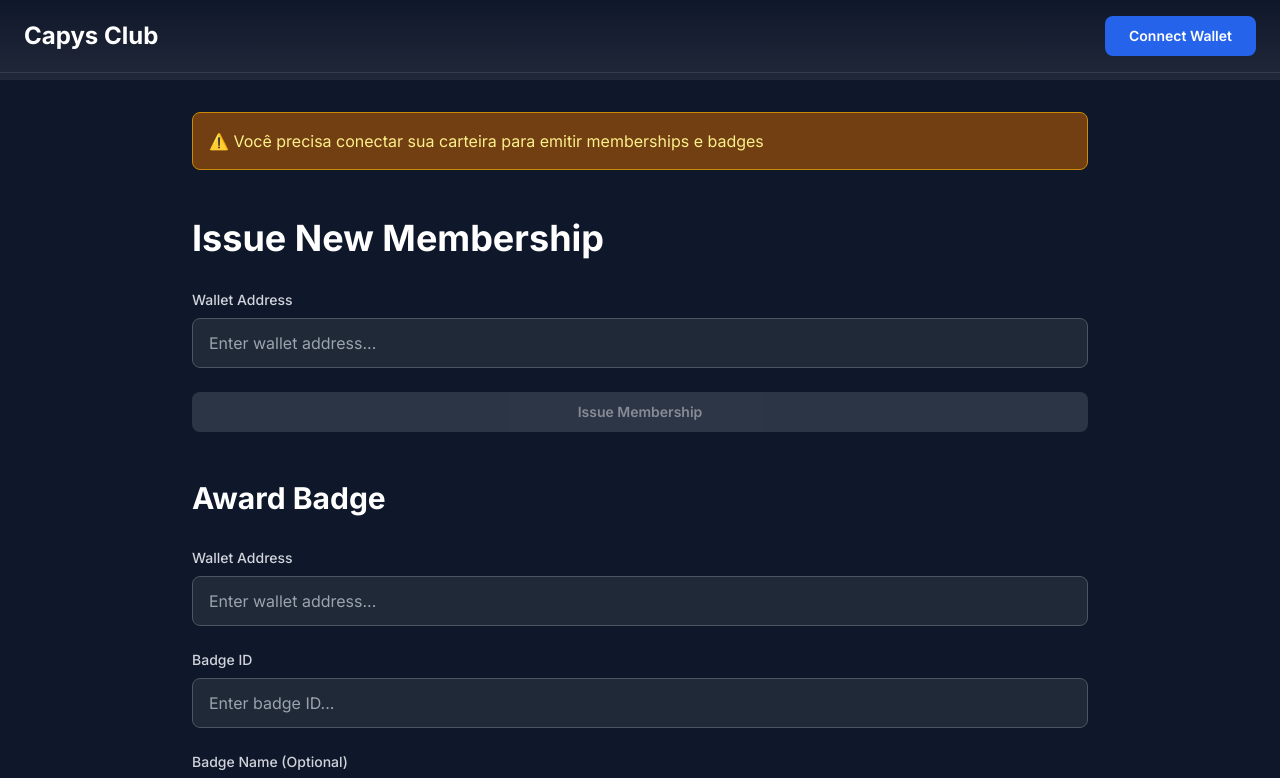
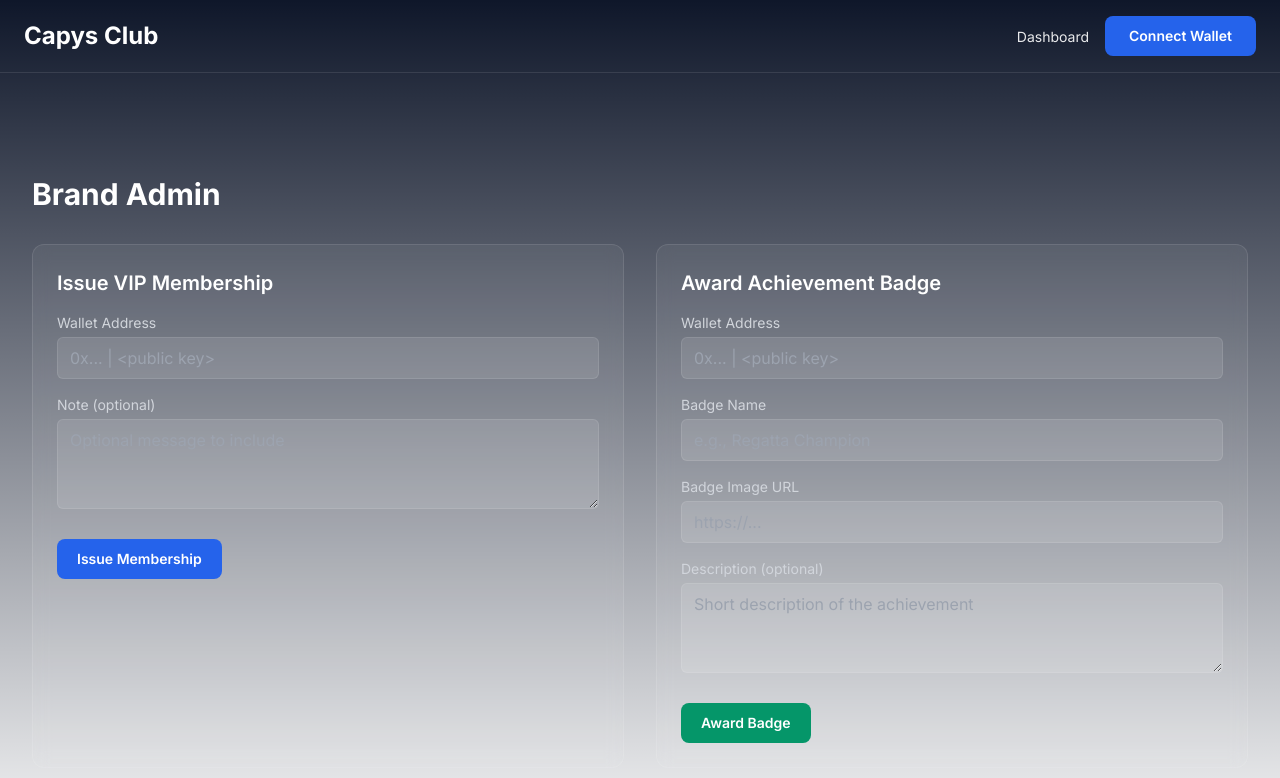
Before and after one commit to oaxiapsolrac/frontend-hackmeridian, a Next.js app: page /admin in a window 1280 px wide. Shown: the top 778 px of the page. Built offline with nearby package versions, Linux system fonts and the light colour scheme; no server answers.

Commit message:
add mocks

```diff
--- /dev/null
+++ b/src/app/(brand)/admin/page.tsx
@@ -0,0 +1,87 @@
+import { Button } from '@/components/ui/button'
+
+export default function BrandAdminPage() {
+  return (
+    <main className="min-h-screen w-full px-4 sm:px-8 py-24 text-white">
+      <div className="max-w-7xl mx-auto">
+        <h1 className="text-3xl font-bold mb-8">Brand Admin</h1>
+
+        <div className="grid grid-cols-1 lg:grid-cols-2 gap-8">
+          {/* Issue VIP Membership */}
+          <section className="rounded-xl border border-white/10 bg-white/5 backdrop-blur p-6">
+            <h2 className="text-xl font-semibold mb-4">Issue VIP Membership</h2>
+            <form className="space-y-4">
+              <div>
+                <label htmlFor="vip-wallet" className="block text-sm text-gray-300 mb-1">Wallet Address</label>
+                <input
+                  id="vip-wallet"
+                  type="text"
+                  placeholder="0x... | <public key>"
+                  className="w-full rounded-md bg-white/10 border border-white/10 px-3 py-2 text-white placeholder:text-gray-400 focus:outline-none focus:ring-2 focus:ring-white/30"
+                />
+              </div>
+              <div>
+                <label htmlFor="vip-note" className="block text-sm text-gray-300 mb-1">Note (optional)</label>
+                <textarea
+                  id="vip-note"
+                  rows={3}
+                  placeholder="Optional message to include"
+                  className="w-full rounded-md bg-white/10 border border-white/10 px-3 py-2 text-white placeholder:text-gray-400 focus:outline-none focus:ring-2 focus:ring-white/30"
+                />
+              </div>
+              <div className="pt-2">
+                <Button className="bg-blue-600 hover:bg-blue-700 text-white font-semibold px-5 py-2 rounded-lg">Issue Membership</Button>
+              </div>
+            </form>
+          </section>
+
+          {/* Award Achievement Badge */}
+          <section className="rounded-xl border border-white/10 bg-white/5 backdrop-blur p-6">
+            <h2 className="text-xl font-semibold mb-4">Award Achievement Badge</h2>
+            <form className="space-y-4">
+              <div>
+                <label htmlFor="badge-wallet" className="block text-sm text-gray-300 mb-1">Wallet Address</label>
+                <input
+                  id="badge-wallet"
+                  type="text"
+                  placeholder="0x... | <public key>"
+                  className="w-full rounded-md bg-white/10 border border-white/10 px-3 py-2 text-white placeholder:text-gray-400 focus:outline-none focus:ring-2 focus:ring-white/30"
+                />
+              </div>
+              <div>
+                <label htmlFor="badge-name" className="block text-sm text-gray-300 mb-1">Badge Name</label>
+                <input
+                  id="badge-name"
+                  type="text"
+                  placeholder="e.g., Regatta Champion"
+                  className="w-full rounded-md bg-white/10 border border-white/10 px-3 py-2 text-white placeholder:text-gray-400 focus:outline-none focus:ring-2 focus:ring-white/30"
+                />
+              </div>
+              <div>
+                <label htmlFor="badge-image" className="block text-sm text-gray-300 mb-1">Badge Image URL</label>
+                <input
+                  id="badge-image"
+                  type="url"
+                  placeholder="https://..."
+                  className="w-full rounded-md bg-white/10 border border-white/10 px-3 py-2 text-white placeholder:text-gray-400 focus:outline-none focus:ring-2 focus:ring-white/30"
+                />
+              </div>
+              <div>
+                <label htmlFor="badge-desc" className="block text-sm text-gray-300 mb-1">Description (optional)</label>
+                <textarea
+                  id="badge-desc"
+                  rows={3}
+                  placeholder="Short description of the achievement"
+                  className="w-full rounded-md bg-white/10 border border-white/10 px-3 py-2 text-white placeholder:text-gray-400 focus:outline-none focus:ring-2 focus:ring-white/30"
+                />
+              </div>
+              <div className="pt-2">
+                <Button className="bg-emerald-600 hover:bg-emerald-700 text-white font-semibold px-5 py-2 rounded-lg">Award Badge</Button>
+              </div>
+            </form>
+          </section>
+        </div>
+      </div>
+    </main>
+  )
+}
--- /dev/null
+++ b/src/app/(vip)/dashboard/page.tsx
@@ -0,0 +1,27 @@
+import NftCard from '@/components/ui/NftCard'
+import BadgeCard from '@/components/ui/BadgeCard'
+import { MOCK_MEMBERSHIP_NFT, MOCK_ACHIEVEMENT_BADGES } from '@/lib/mocks'
+
+export default function DashboardPage() {
+  return (
+    <main className="min-h-screen w-full px-4 sm:px-8 py-24 text-white">
+      <div className="max-w-7xl mx-auto">
+        <h1 className="text-3xl font-bold mb-6">VIP Dashboard</h1>
+
+        <section className="mb-12">
+          <h2 className="text-2xl font-semibold mb-4">My Membership</h2>
+          <NftCard asset={MOCK_MEMBERSHIP_NFT} />
+        </section>
+
+        <section>
+          <h2 className="text-2xl font-semibold mb-4">My Achievements</h2>
+          <div className="grid grid-cols-1 sm:grid-cols-2 lg:grid-cols-3 gap-4">
+            {MOCK_ACHIEVEMENT_BADGES.map((badge) => (
+              <BadgeCard key={badge.id} asset={badge} />
+            ))}
+          </div>
+        </section>
+      </div>
+    </main>
+  )
+}
--- a/src/components/Header.tsx
+++ b/src/components/Header.tsx
@@ -3,6 +3,7 @@
 import { Button } from './ui/button'
 import { useWallet } from '@/lib/WalletProvider'
 import ConnectButton from '@/components/ConnectButton'
+import Link from 'next/link'
 
 export default function Header() {
   const { isConnected, publicKey, connect, disconnect, isLoading } = useWallet()
@@ -24,6 +25,11 @@ export default function Header() {
 
         {/* Wallet Connection */}
         <div className="flex items-center space-x-4">
+          <nav>
+            <Link href="/(vip)/dashboard" className="text-sm text-white/90 hover:text-white transition">
+              Dashboard
+            </Link>
+          </nav>
           {isConnected && publicKey ? (
             <div className="flex items-center space-x-3">
               <div className="text-sm text-gray-300">
--- /dev/null
+++ b/src/components/ui/BadgeCard.tsx
@@ -0,0 +1,26 @@
+import type { NftAsset } from '@/types/data'
+
+type BadgeCardProps = {
+  asset: NftAsset
+  className?: string
+}
+
+export default function BadgeCard({ asset, className }: BadgeCardProps) {
+  return (
+    <div className={`rounded-lg overflow-hidden bg-white/5 backdrop-blur border border-white/10 shadow ${className ?? ''}`}>
+      <div className="flex items-center space-x-3 p-3">
+        <img
+          src={asset.imageUrl}
+          alt={asset.name}
+          className="w-12 h-12 object-cover rounded"
+        />
+        <div>
+          <div className="text-sm font-medium text-white">{asset.name}</div>
+          {asset.description ? (
+            <div className="text-xs text-gray-300">{asset.description}</div>
+          ) : null}
+        </div>
+      </div>
+    </div>
+  )
+}
--- /dev/null
+++ b/src/components/ui/NftCard.tsx
@@ -0,0 +1,24 @@
+import type { NftAsset } from '@/types/data'
+
+type NftCardProps = {
+  asset: NftAsset
+  className?: string
+}
+
+export default function NftCard({ asset, className }: NftCardProps) {
+  return (
+    <div className={`rounded-xl overflow-hidden bg-white/5 backdrop-blur border border-white/10 shadow-md ${className ?? ''}`}>
+      <img
+        src={asset.imageUrl}
+        alt={asset.name}
+        className="w-full h-64 object-cover"
+      />
+      <div className="p-4">
+        <h3 className="text-xl font-semibold text-white">{asset.name}</h3>
+        {asset.description ? (
+          <p className="mt-2 text-sm text-gray-300">{asset.description}</p>
+        ) : null}
+      </div>
+    </div>
+  )
+}
--- /dev/null
+++ b/src/lib/mocks.ts
@@ -0,0 +1,29 @@
+import type { NftAsset } from '@/types/data'
+
+export const MOCK_MEMBERSHIP_NFT: NftAsset = {
+  id: 'membership-001',
+  name: 'Capys Club Membership',
+  imageUrl: 'https://via.placeholder.com/600x600?text=Membership+NFT',
+  description: 'Exclusive membership token for Capys Club.',
+}
+
+export const MOCK_ACHIEVEMENT_BADGES: NftAsset[] = [
+  {
+    id: 'badge-helm-001',
+    name: 'Master Helmsman',
+    imageUrl: 'https://via.placeholder.com/400x400?text=Badge+1',
+    description: 'Awarded for expert navigation skills.',
+  },
+  {
+    id: 'badge-regatta-001',
+    name: 'Regatta Champion',
+    imageUrl: 'https://via.placeholder.com/400x400?text=Badge+2',
+    description: 'Winner of the annual regatta.',
+  },
+  {
+    id: 'badge-steward-001',
+    name: 'Ocean Steward',
+    imageUrl: 'https://via.placeholder.com/400x400?text=Badge+3',
+    description: 'Recognized for contributions to ocean conservation.',
+  },
+]
--- /dev/null
+++ b/src/types/data.ts
@@ -0,0 +1,11 @@
+export interface NftAsset {
+  id: string
+  name: string
+  imageUrl: string
+  description?: string
+}
+
+export interface UserProfile {
+  walletAddress: string
+  assets: NftAsset[]
+}
```
